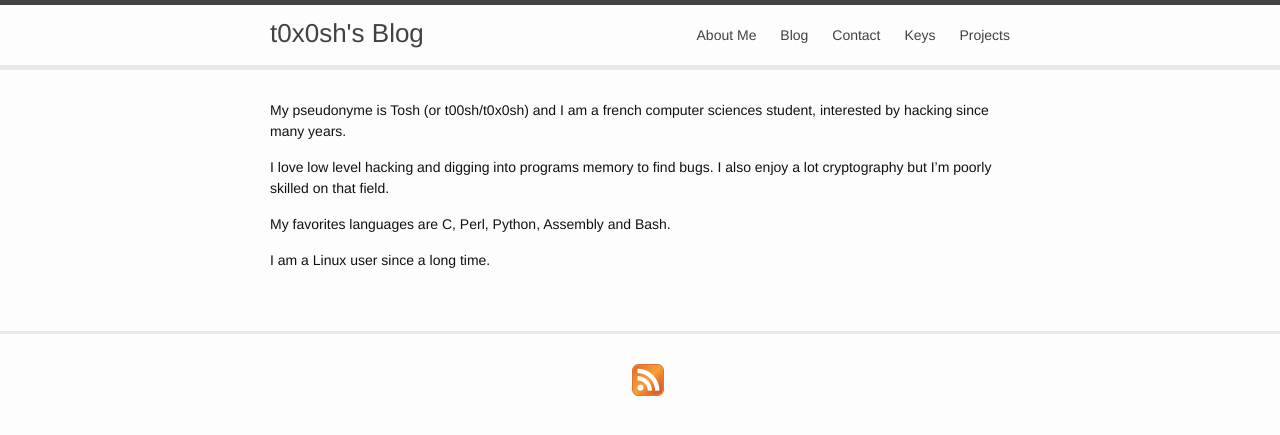
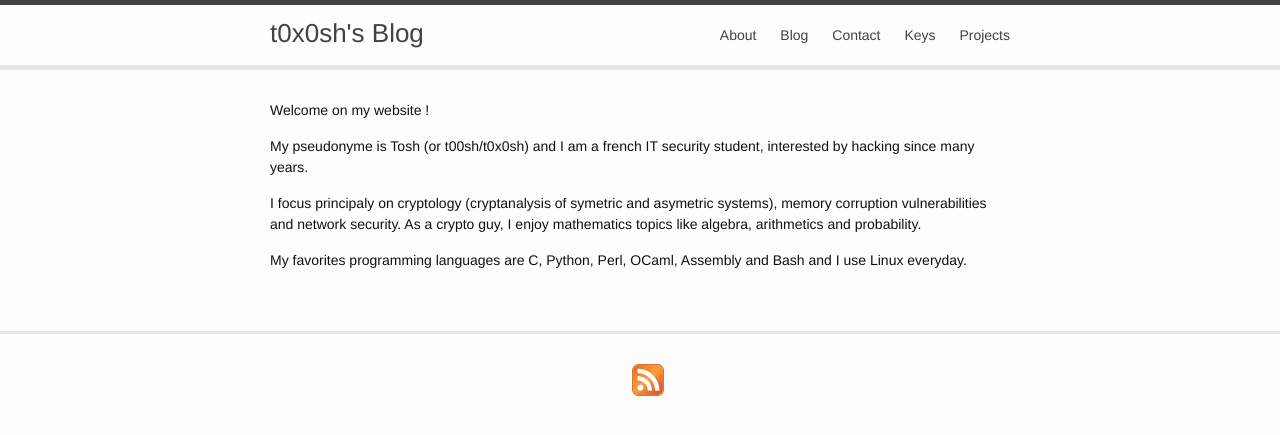
Before and after one commit to t00sh/tosh-codes, a Jekyll site: the page built from about.md, in a window 1280 px wide. Shown: the top 435 px of the page. Built offline with Jekyll 4.4.1, drawn with Linux system fonts in a browser that asks for light colours; Markdown is read by kramdown in place of the engine named in the settings.

Commit message:
Update /about/ page

```diff
--- a/about.md
+++ b/about.md
@@ -1,13 +1,13 @@
 ---
 layout: page
-title: About Me
+title: About
 permalink: /about/
 ---
 
-My pseudonyme is Tosh (or t00sh/t0x0sh) and I am a french computer sciences student, interested by hacking since many years.
+Welcome on my website !
 
-I love low level hacking and digging into programs memory to find bugs. I also enjoy a lot cryptography but I'm poorly skilled on that field.
+My pseudonyme is Tosh (or t00sh/t0x0sh) and I am a french IT security student, interested by hacking since many years.
 
-My favorites languages are C, Perl, Python, Assembly and Bash.
+I focus principaly on cryptology (cryptanalysis of symetric and asymetric systems), memory corruption vulnerabilities and network security. As a crypto guy, I enjoy mathematics topics like algebra, arithmetics and probability.
 
-I am a Linux user since a long time.
+My favorites programming languages are C, Python, Perl, OCaml, Assembly and Bash and I use Linux everyday.
```
